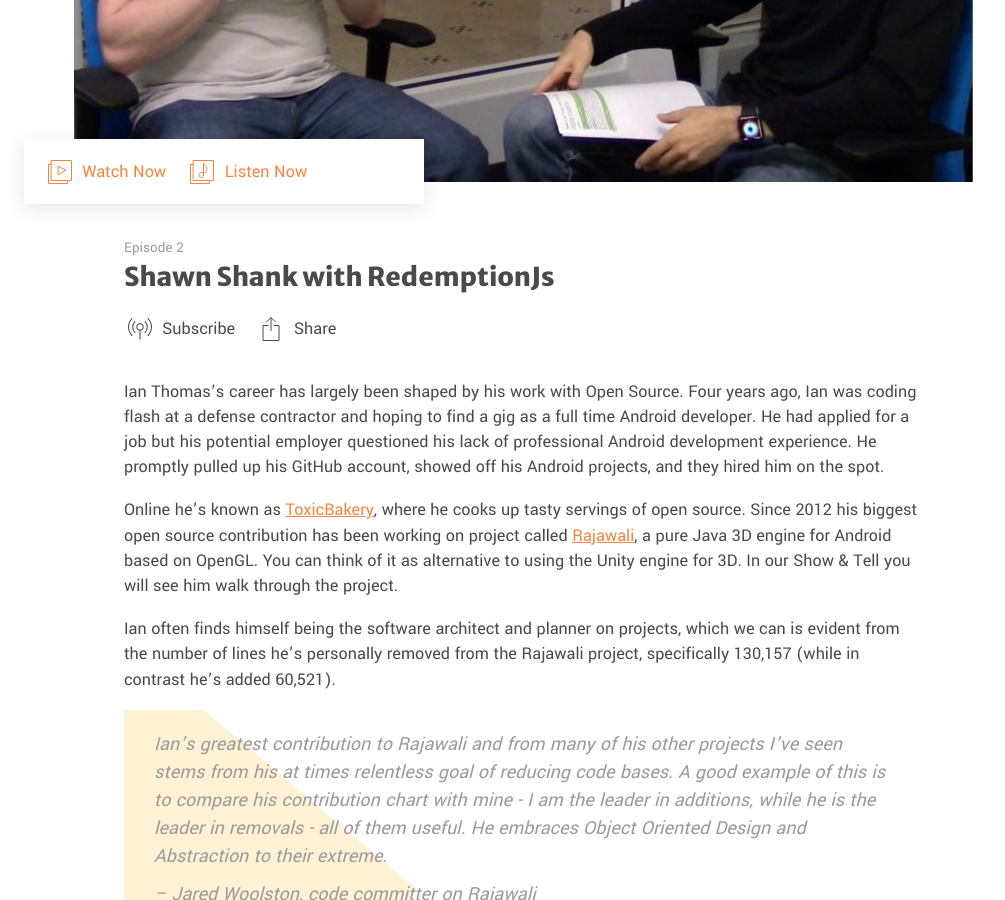
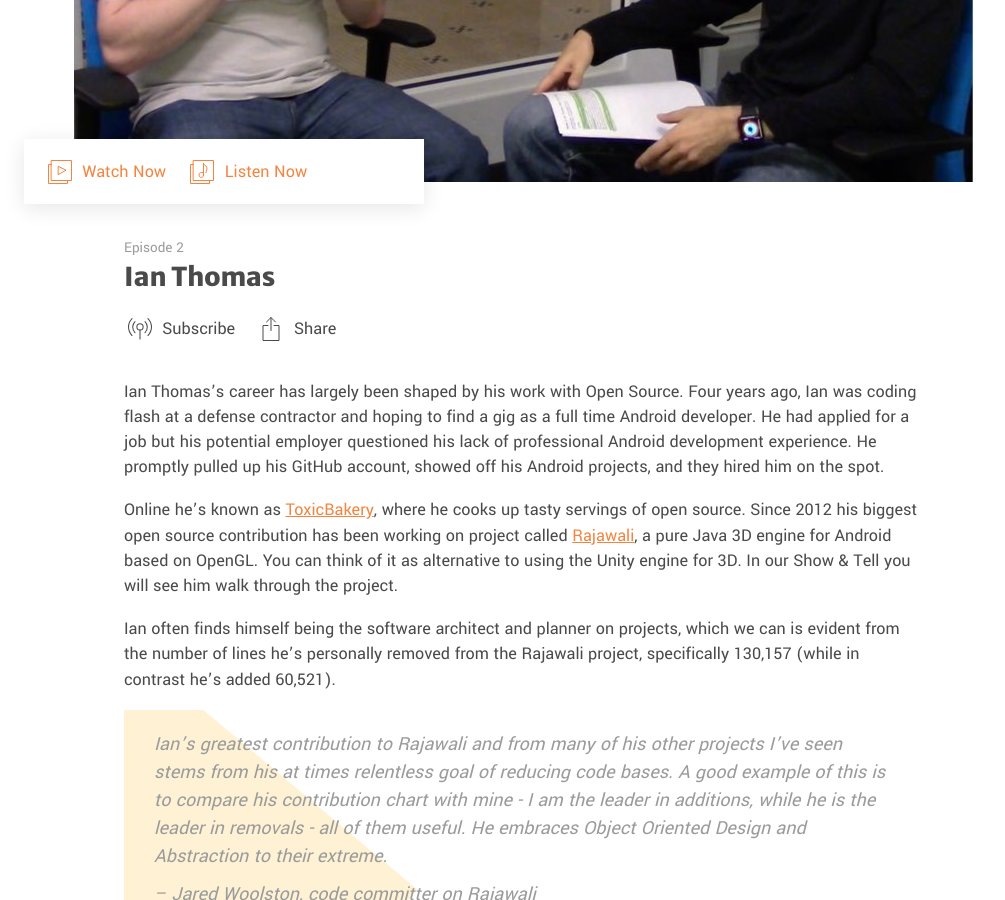
Before and after one commit to Code-Pop/open-sourcecraft, a Jekyll site: the page built from _episodes/ian-thomas.markdown, in a window 1280 px wide and 900 px high, scrolled down 407 px. Shown: the whole window, without its empty margins (116-1121 px from the left). Built offline with Jekyll 4.4.1, drawn with Linux system fonts in a browser that asks for light colours.

Commit message:
Updated Ian Thomas

```diff
--- a/_episodes/ian-thomas.markdown
+++ b/_episodes/ian-thomas.markdown
@@ -1,5 +1,5 @@
 ---
-title: Shawn Shank with RedemptionJs
+title: Ian Thomas
 date: 2017-02-01 14:26:00 -05:00
 excerpt: Ian's dream was to become an Android developer and it almost didn't happen.  It
   was his open source work that made his employer offer him a job on the spot.
```
